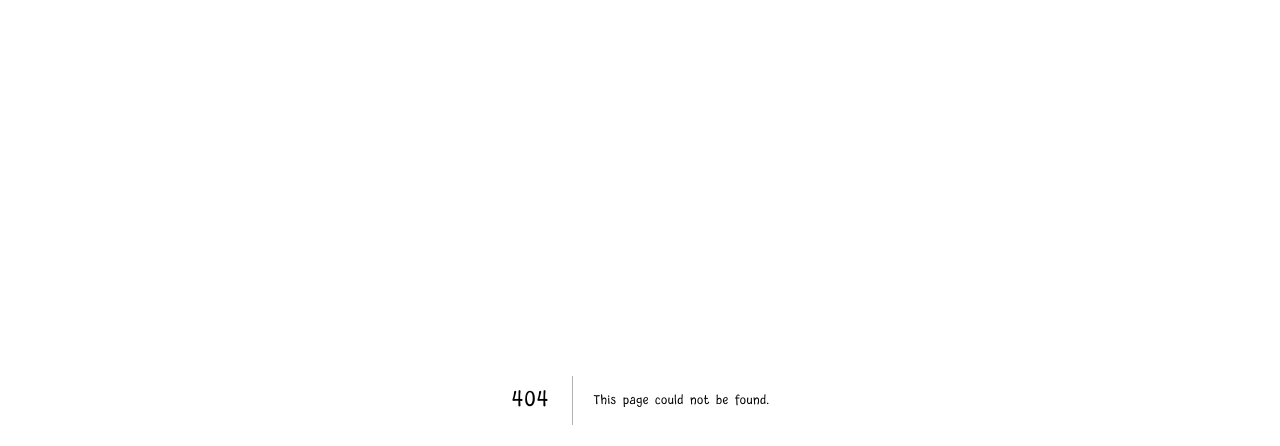
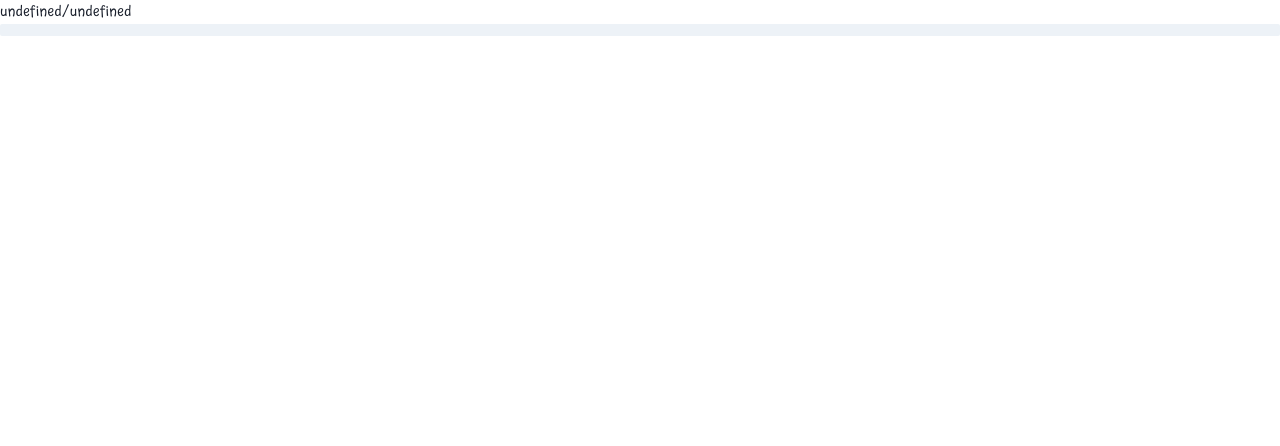
Before and after one commit to vivekascoder/git-dao-ui, a Next.js app: page /Aptos in a window 1280 px wide. Before the commit this address had no page. Shown: the top 446 px of the page. Built offline with nearby package versions, Linux system fonts and the light colour scheme; what @rainbow-me/rainbowkit, wagmi would draw is missing.

Commit message:
Critical Changes

```diff
--- /dev/null
+++ b/pages/Aptos.tsx
@@ -0,0 +1,30 @@
+import { Box, Progress, Text } from "@chakra-ui/react";
+import React from "react";
+
+interface IProgressInfo {
+  title: string;
+  progress: number;
+  progressColor: string;
+
+  // To show x / y
+  x: number;
+  y: number;
+}
+
+const ProgressInfo: React.FC<IProgressInfo> = (props) => {
+  return (
+    <Box>
+      <Text>
+        <strong>{props.title}</strong> {props.x + "/" + props.y}
+      </Text>
+      <Progress
+        hasStripe
+        borderRadius={"sm"}
+        colorScheme={props.progressColor}
+        value={props.progress}
+      />
+    </Box>
+  );
+};
+
+export default ProgressInfo;
```
Also changed, not shown: components/Sui.tsx (added).
